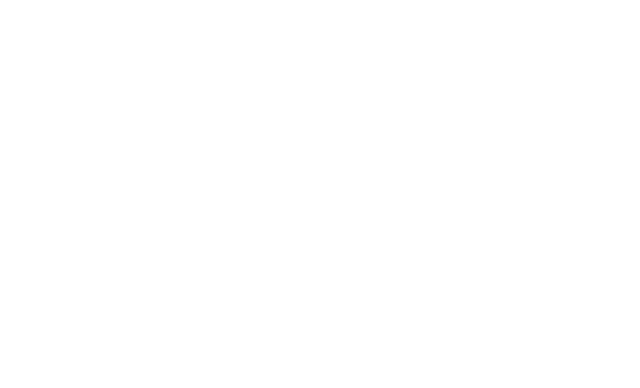
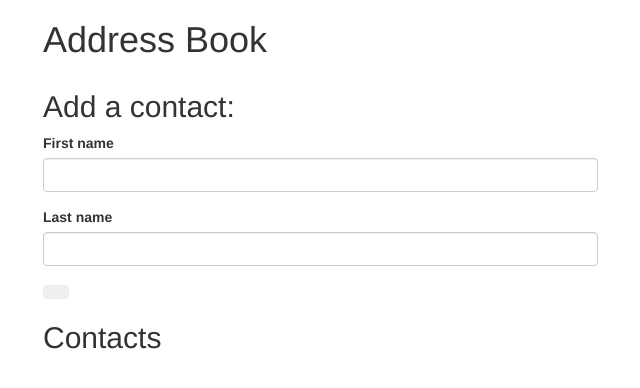
Before and after one commit to ptown-epicodus/address-book-michaela, a plain HTML site: page index.html in a window 1280 px wide. Shown: the whole page, without its empty margins (27-667 px from the left). Drawn offline with nearby package versions, Linux system fonts and the light colour scheme.

Commit message:
add HTML

```diff
--- a/index.html
+++ b/index.html
@@ -10,9 +10,33 @@
 
     <link href="css/styles.css" rel="stylesheet" type="text/css">
     <script src="js/scripts.js"></script>
-    <title></title>
+    <title>Address Book</title>
   </head>
   <body>
+    <div class="container">
+      <h1>Address Book</h1>
+      <div class="row">
+        <div class="col-md-6">
+          <h2>Add a contact:</h2>
+          <form id="newContact">
+            <div class="form-group">
+              <label for="newFirstName">First name</label>
+              <input type="text" class="form-control" id="newFirstName">
+            </div>
+            <div class="form-group">
+              <label for="newLastName">Last name</label>
+              <input type="text" class="form-control" id="newLastName">
+            </div>
 
+            <button type="submit" class="btn"></button>
+          </form>
+
+          <h2>Contacts</h2>
+          <ul id="contacts">
+
+          </ul>
+        </div>
+      </div>
+    </div>
   </body>
 </html>
--- a/js/scripts.js
+++ b/js/scripts.js
@@ -0,0 +1,5 @@
+function Contact(first, last) {
+  this.firstName = first;
+  this.lastName = last;
+
+}
```
Also changed, not shown: 1 other file.
